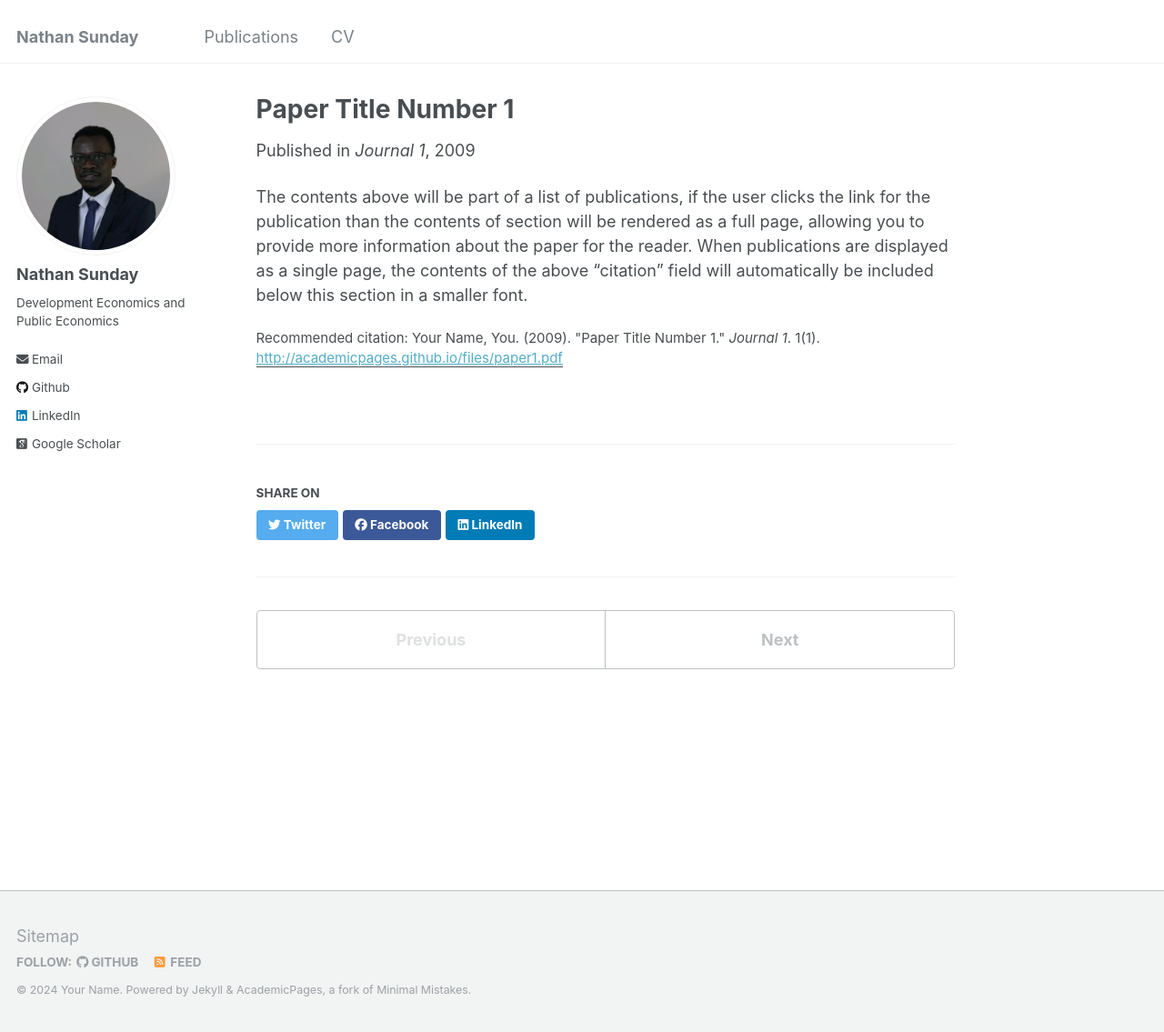
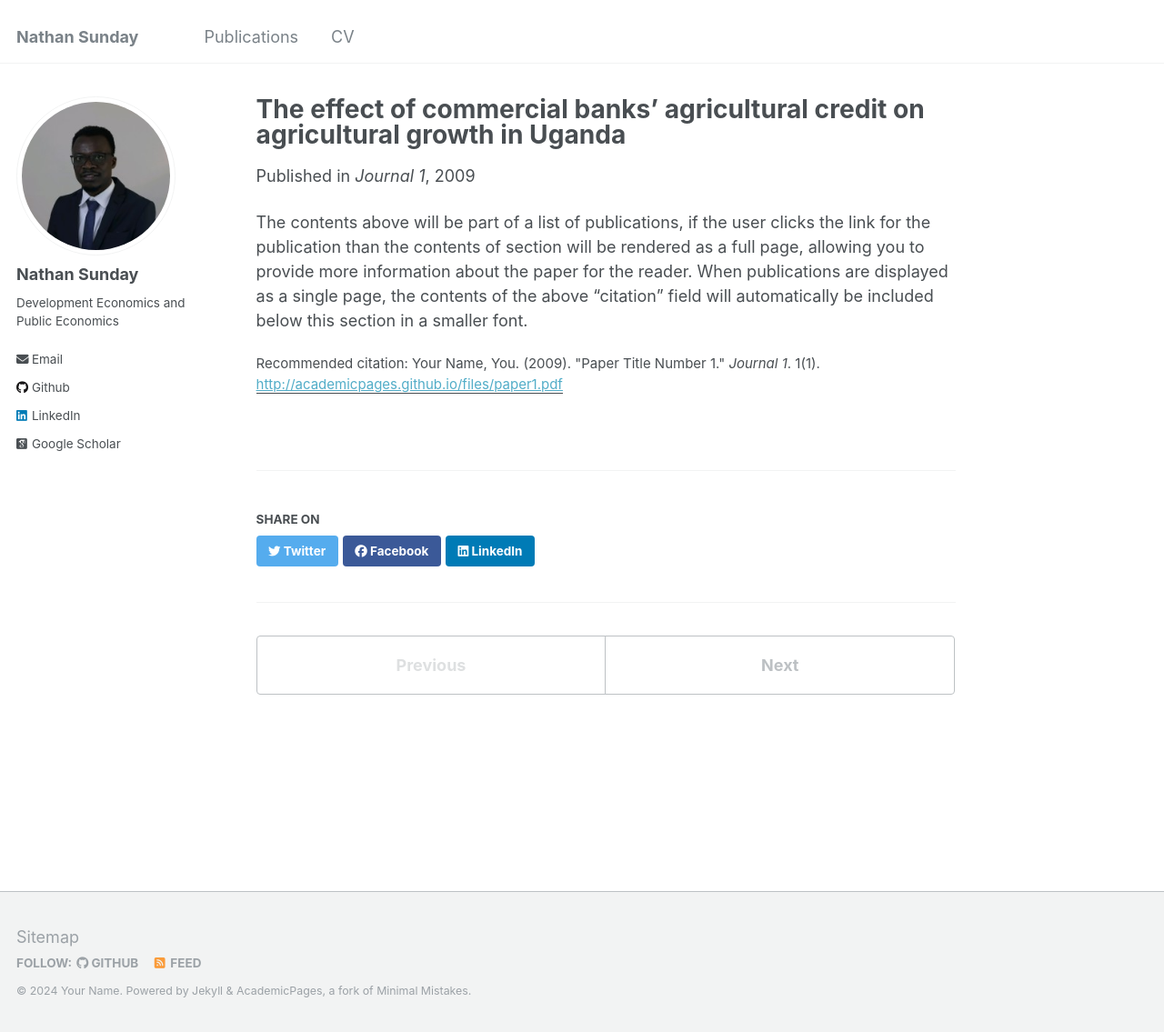
Before and after one commit to LizzyChikapa/nathan, a Jekyll site: the page built from _publications/2009-10-01-paper-title-number-1.md, in a window 1280 px wide and 1135 px high. Shown: the whole window at 91% size. Built offline with Jekyll 4.4.1, drawn with Linux system fonts in a browser that asks for light colours; some web fonts are replaced.

Commit message:
Update 2009-10-01-paper-title-number-1.md

```diff
--- a/_publications/2009-10-01-paper-title-number-1.md
+++ b/_publications/2009-10-01-paper-title-number-1.md
@@ -1,5 +1,5 @@
 ---
-title: "Paper Title Number 1"
+title: "The effect of commercial banks’ agricultural credit on agricultural growth in Uganda"
 collection: publications
 permalink: /publication/2009-10-01-paper-title-number-1
 excerpt: 'This paper is about the number 1. The number 2 is left for future work.'
```
